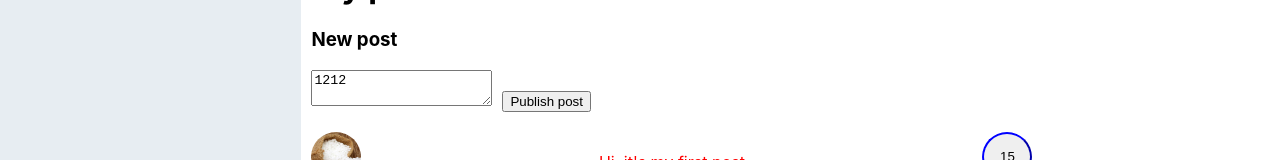
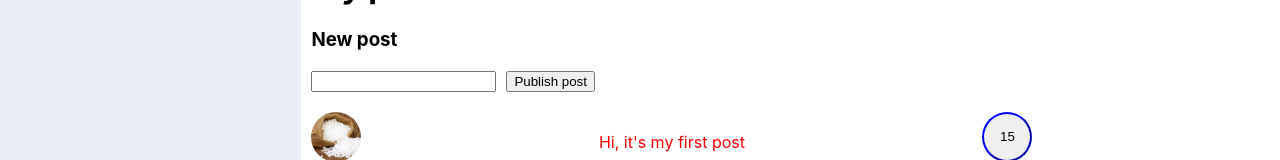
Before and after one commit to croked91/SocialNetwork, a React (Create React App) app: page /profile in a window 1280 px wide. Shown: the part 468-628 px from the top of the page. Built offline with nearby package versions, Linux system fonts and the light colour scheme.

Commit message:
some bug fixes

```diff
--- a/src/components/Profile/MyPosts/MyPosts.tsx
+++ b/src/components/Profile/MyPosts/MyPosts.tsx
@@ -1,6 +1,6 @@
 import s from './MyPosts.module.css'
 import React, { useRef, useState } from 'react'
-import {PostType, MessageType} from '../../../App'
+import { PostType, MessageType } from '../../../App'
 import Post from '../MyPosts/Posts/Post';
 
 
@@ -19,18 +19,21 @@ type PostTextType = {
 }
 
 
-const MyPosts = (props: PostDataType) => {
+  const MyPosts = (props: PostDataType) => {
 
 
-  const [postText, setPostText] = useState<PostTextType>()
+  const [postText, setPostText] = useState<PostTextType>({ id: 1, post: '', likes: 0 })
 
-  let newPostElement =  React.createRef<HTMLTextAreaElement>()
 
-  let text = newPostElement.current?.value
 
-  const onClickHandler = () => {
-    setPostText({ id: 1, post: text, likes: 1 })
+  const onChangeHandler = (e: string) => {
+    setPostText({ id: 0, post: e, likes: 0 })
+  }
+
+
+  const onClickHandler = (postText: PostTextType) => {
     props.addPost(postText)
+    setPostText({ id: 0, post: '', likes: 0 })
   }
 
   let postsData = props.state.posts.map(post => (<Post id={post.id} message={post.post} likes={post.likes} />))
@@ -40,8 +43,8 @@ const MyPosts = (props: PostDataType) => {
       <h1>My posts</h1>
       <h3>New post</h3>
       <div>
-        <textarea ref={newPostElement}>1212</textarea>
-        <button onClick={onClickHandler} className={s.button}>Publish post</button>
+        <input value={postText.post} onChange={(event) => onChangeHandler(event.currentTarget.value)}></input>
+        <button onClick={() => onClickHandler(postText)} className={s.button}>Publish post</button>
       </div>
       <div className={s.posts}>
         {postsData}
```
Also changed, not shown: src/redux/state.tsx (line endings or trailing spaces).
